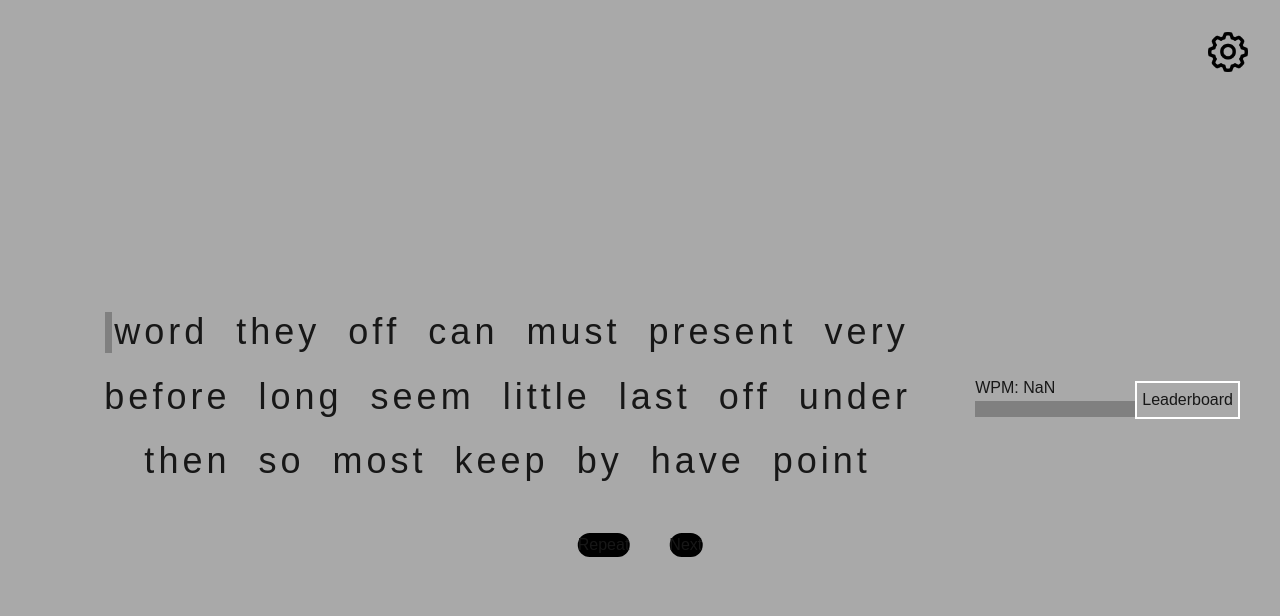
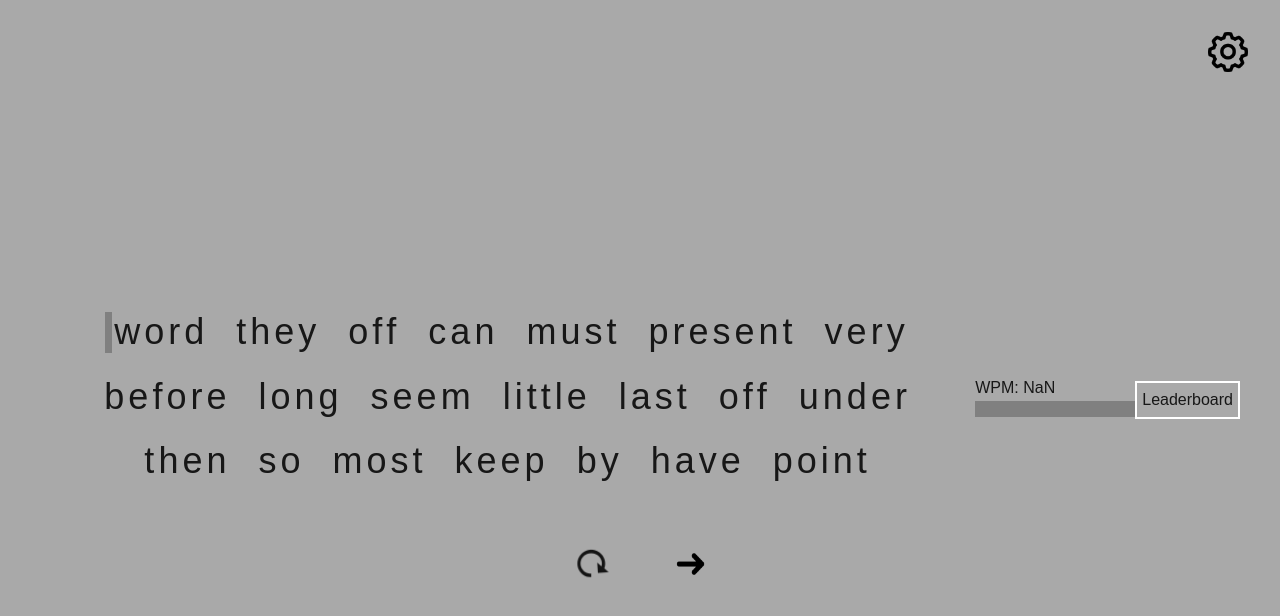
Before and after one commit to AnoyingWaffle66/typing_game, a Next.js app in the folder typing_thing/: page / in a window 1280 px wide. Shown: the top 616 px of the page. Built offline with nearby package versions, Linux system fonts and the light colour scheme.

Commit message:
next & repeat buttons now have icons instead of labels

```diff
--- a/typing_thing/components/Button.tsx
+++ b/typing_thing/components/Button.tsx
@@ -36,8 +36,8 @@ export function RepeatButton(  ) {
 
     return(
         <>
-            <button className="button button:hover button:active" onClick={onRepeat}>
-                Repeat
+            <button className="rounded-3xl p-2 hover:bg-gray-300 active:bg-gray-400 transition" onClick={onRepeat}>
+                <img src="./repeatIcon.png" width={45}/>
             </button>
         </>
     )
@@ -54,8 +54,9 @@ export function NextButton(){
 
     return(
         <>
-            <button className="button button:hover button:active" onClick={onNext}>
-                Next
+            <button className="rounded-3xl p-2 hover:bg-gray-300 active:bg-gray-400 transition" onClick={onNext}>
+                {/* Next */}
+                <img src="./arrow.png" width={40} />
             </button>
         </>
     )
```
Also changed, not shown: typing_thing/public/arrow.png (added), typing_thing/public/repeatIcon.png (added).
